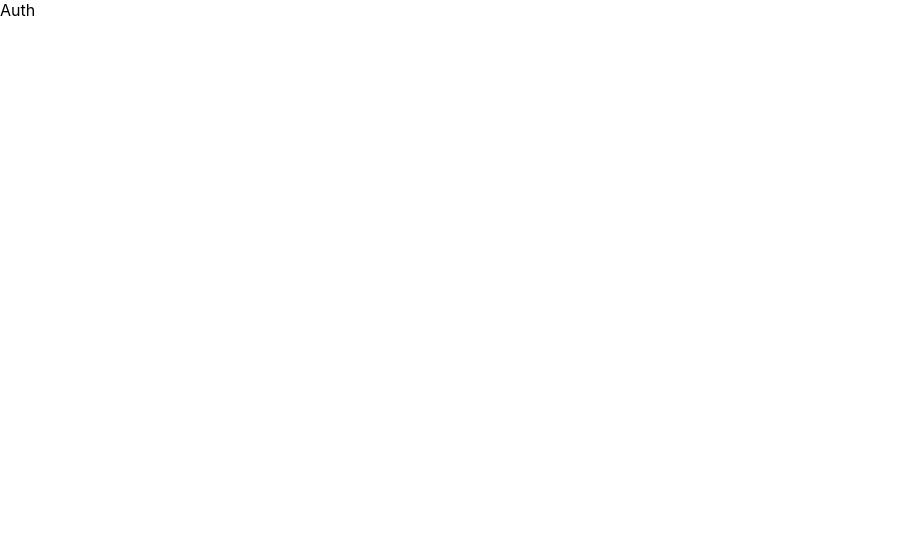
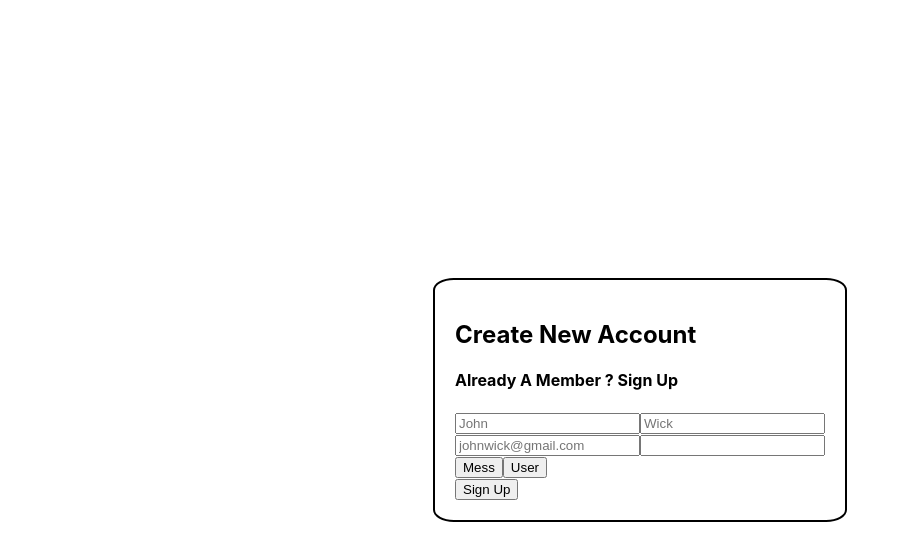
Before and after one commit to aryanjangid/hermes, a React (Create React App) app: page /auth in a window 1280 px wide. Shown: the top 560 px of the page, without its empty margins (0-910 px from the left). Built offline with nearby package versions, Linux system fonts and the light colour scheme.

Commit message:
Signup Basic layout

```diff
--- /dev/null
+++ b/src/components/Login.js
@@ -0,0 +1,23 @@
+import React from 'react'
+import classes from './Login.module.css'
+
+const Login = () => {
+  return (
+    <div>
+       <div className={classes.div1}>
+      <h2>Login To Continue </h2>
+      <form>
+        <div>
+            <input type="text" required/>
+        </div>
+        <div className="mb-3 my-4">
+            <input type="password" placeholder='Enter Password' required/>
+        </div>
+        <button type="submit">Submit</button>
+        </form>
+    </div>
+    </div>
+  )
+}
+
+export default Login
--- /dev/null
+++ b/src/components/Signup.js
@@ -0,0 +1,32 @@
+import React from "react";
+import classes from "./Signup.module.css";
+
+const Signup = () => {
+  return (
+    <>
+      <div className={classes.mainDiv}>
+        <div className={classes.innerDiv}>
+          <h2>Create New Account</h2>
+          <h4>
+            Already A Member ? <span>Sign Up</span>
+          </h4>
+          <form action="">
+            <div className={classes.nameDiv}>
+              <input type="text" placeholder="John" />
+              <input type="text" placeholder="Wick" />
+            </div>
+            <input type="email" placeholder="johnwick@gmail.com" />
+            <input type="password" />
+            <div className={classes.divButtons}>
+              <input type="button" value="Mess" />
+              <input type="button" value="User" />
+            </div>
+            <button type="submit">Sign Up</button>
+          </form>
+        </div>
+      </div>
+    </>
+  );
+};
+
+export default Signup;
--- /dev/null
+++ b/src/components/Signup.module.css
@@ -0,0 +1,15 @@
+.mainDiv{
+    display: flex;
+    justify-content: center;
+    align-items: center;
+    height: 100vh;
+}
+.innerDiv{
+    /* display: flex;
+    justify-content: end;
+    align-items: flex-start; */
+    padding: 20px;
+    border: 2px solid black;
+    border-radius: 5%;
+    /* box-shadow: 0px; */
+}
--- a/src/pages/Auth.js
+++ b/src/pages/Auth.js
@@ -1,8 +1,13 @@
 import React from 'react'
+import Login from '../Components/Login'
+import Signup from '../Components/Signup'
 
 const Auth = () => {
     return (
-        <div>Auth</div>
+        <div>
+            {/* <Login></Login> */}
+            <Signup></Signup>
+        </div>
     )
 }
 
```
Also changed, not shown: src/components/Login.module.css (added).
